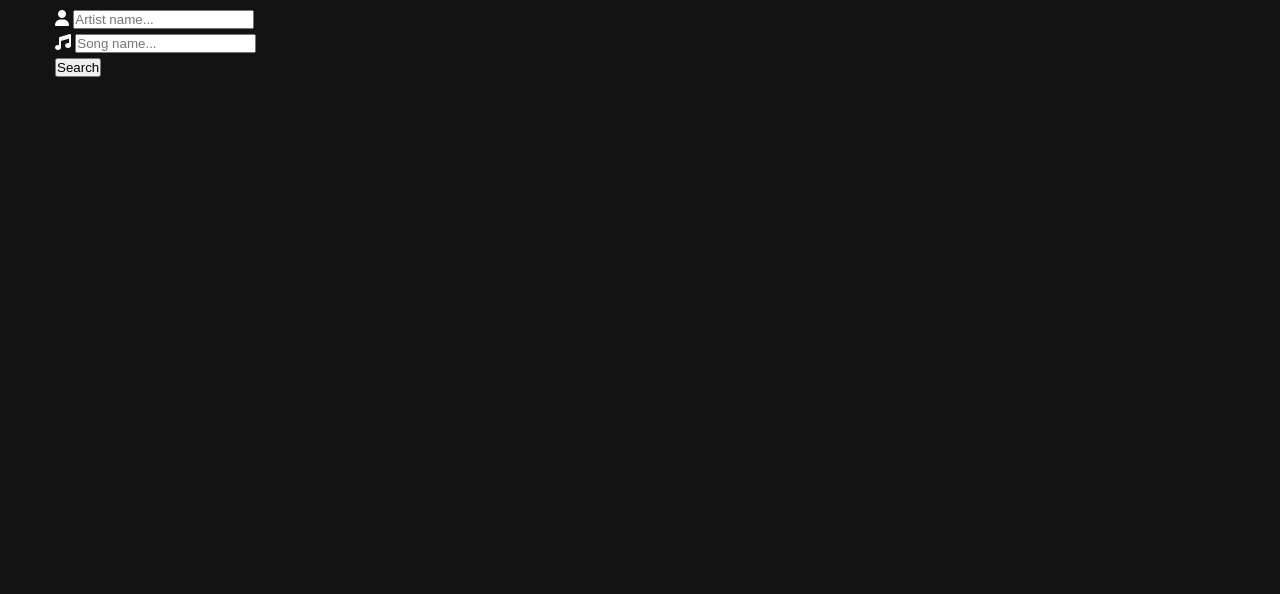
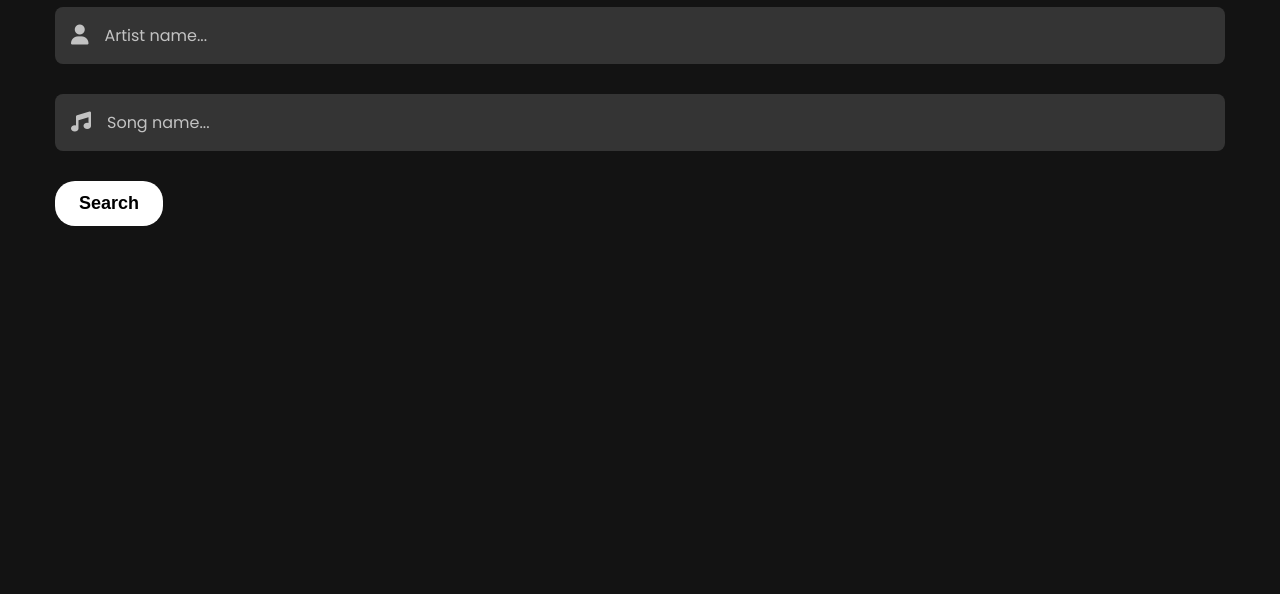
Before and after one commit to Danielle-Higgins/verse-vibe, a plain HTML site: page index.html in a window 1280 px wide. Shown: the part 206-800 px from the top of the page. Drawn offline with Linux system fonts and the light colour scheme.

Commit message:
added styles for search section

```diff
--- a/index.html
+++ b/index.html
@@ -5,6 +5,7 @@
     <meta name="viewport" content="width=device-width, initial-scale=1.0" />
     <title>🎵 Verse Vibe</title>
 
+    <!-- Font Awesome -->
     <link
       rel="stylesheet"
       href="https://cdnjs.cloudflare.com/ajax/libs/font-awesome/6.6.0/css/all.min.css"
@@ -15,18 +16,17 @@
     <link rel="stylesheet" href="./styles.css" />
   </head>
   <body>
+    <!----- Header ----->
     <header class="header">
       <div class="container">
         <div class="logo">
-          <a href="#"><i class="fa-solid fa-sliders"></i> Verse Vibe</a>
+          <a href=""><i class="fa-solid fa-sliders"></i> Verse Vibe</a>
         </div>
 
         <nav class="header-nav">
           <ul>
             <li>
-              <a href="#search"
-                ><i class="fa-solid fa-magnifying-glass"></i> Search</a
-              >
+              <a href=""><i class="fa-solid fa-magnifying-glass"></i> Search</a>
             </li>
             <li>
               <a
@@ -41,6 +41,7 @@
       </div>
     </header>
 
+    <!----- Search Section ----->
     <section class="search-section" id="search">
       <div class="container">
         <h2 class="search-title">Search</h2>
@@ -67,7 +68,12 @@
             />
           </div>
 
-          <input type="button" value="Search" id="search-btn" />
+          <input
+            type="button"
+            value="Search"
+            class="search-btn"
+            id="search-btn"
+          />
         </form>
       </div>
     </section>
--- a/styles.css
+++ b/styles.css
@@ -79,6 +79,7 @@ img {
 .header .header-nav ul {
   display: flex;
   align-items: center;
+  gap: 40px;
 }
 
 .header-nav ul li a {
@@ -95,16 +96,12 @@ img {
   transition: 0.5s;
 }
 
+.header-nav ul li a:hover {
+  transform: scale(1.04);
+}
+
 .header-nav ul li .youtube-btn {
   background-color: rgb(234, 51, 35);
-}
-
-.header-nav ul li:first-child a {
-  margin-right: 50px;
-}
-
-.header-nav ul li a:hover {
-  transform: scale(1.04);
 }
 
 .header-nav ul li i {
@@ -123,6 +120,64 @@ img {
   margin-bottom: 20px;
 }
 
+.search-section form {
+  max-width: 100%;
+}
+
+.search-section .form-control {
+  display: flex;
+  align-items: center;
+
+  width: 100%;
+  padding: 16px;
+  border-radius: 8px;
+  background-color: var(--secondary-color);
+  margin-bottom: 30px;
+}
+
+.search-section .form-control:focus-within {
+  border: 1px solid #fff;
+}
+
+.search-section .form-control input {
+  width: 100%;
+  height: 100%;
+  font-size: 1.6rem;
+  font-family: "Poppins", Arial, Helvetica, sans-serif;
+  color: #fff;
+  margin-left: 16px;
+  outline: none;
+  border: none;
+  background-color: transparent;
+}
+
+.search-section .form-control input::placeholder {
+  color: #fff;
+  font-size: 1.6rem;
+  opacity: 0.7;
+}
+
+.search-section .form-control i {
+  font-size: 2rem;
+  opacity: 0.7;
+}
+
+form .search-btn {
+  background-color: #fff;
+  color: #000;
+  padding: 12px 24px;
+  font-size: 1.8rem;
+  border: none;
+  border-radius: 20px;
+  font-weight: 600;
+  cursor: pointer;
+  transition: 0.5s;
+}
+
+form .search-btn:hover {
+  transform: scale(1.05);
+}
+
 /* ----- Utility Classes ----- */
 .container {
   max-width: 1200px;
```
